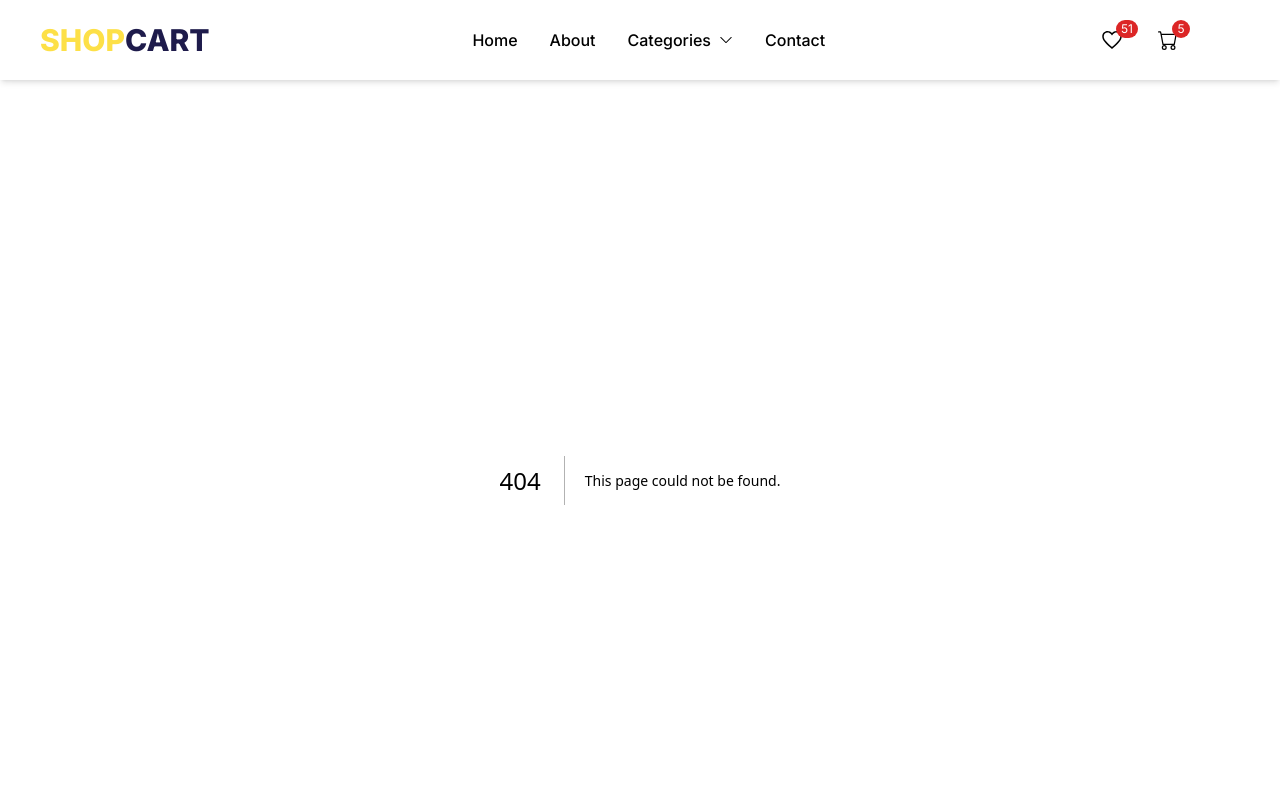
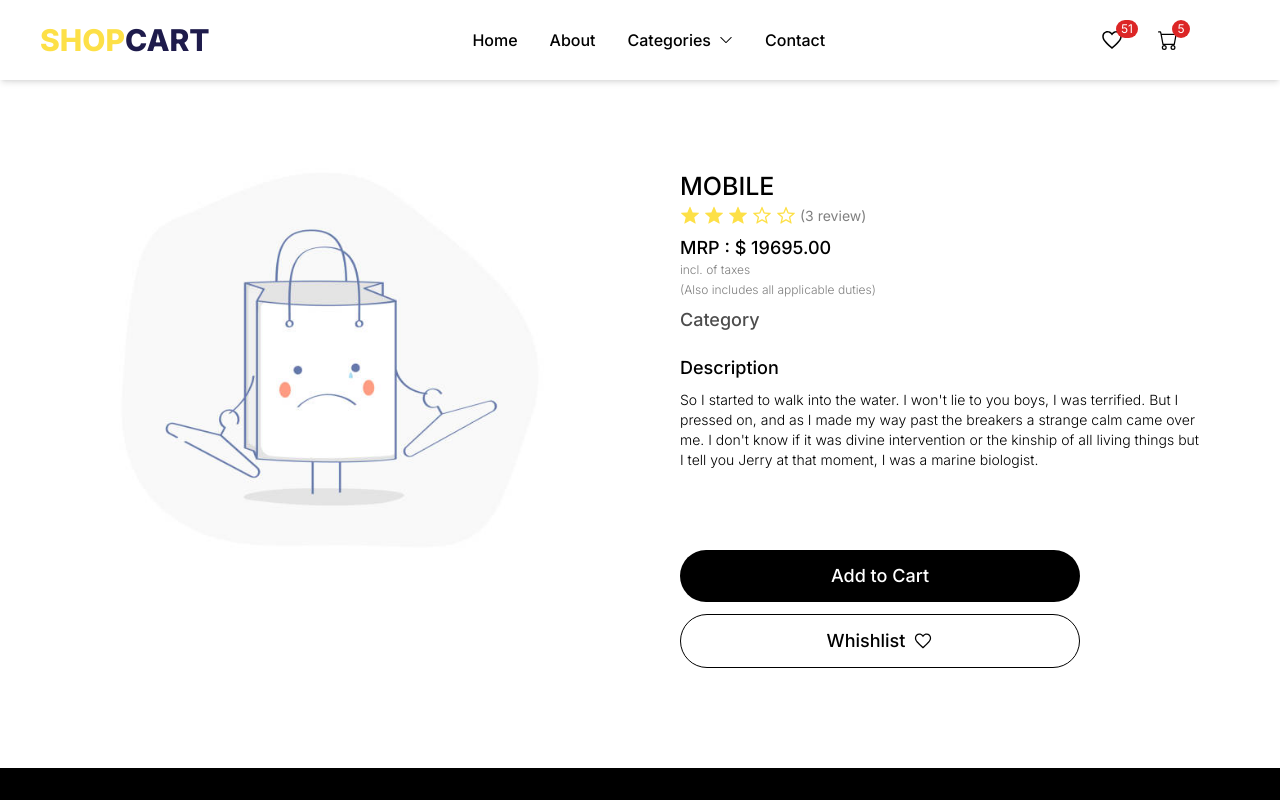
Before and after one commit to aakashsingh5858/nextjs-e-commerce, a Next.js app: page /product/1 in a window 1280 px wide. Before the commit this address had no page. Shown: the top 800 px of the page. Built offline with nearby package versions, Linux system fonts and the light colour scheme.

Commit message:
productDetails and category page completed

```diff
--- a/app/api/api.js
+++ b/app/api/api.js
@@ -3,8 +3,17 @@ import axios from "axios";
 export const getAllProducts = async () => {
   try {
     const response = await axios.get("https://fakestoreapi.com/products");
-    console.log(response);
+    return response;
   } catch (error) {
     console.error(error);
   }
 };
+
+export const getProductDetails = async (id) => {
+  try {
+    const response = await axios.get(`https://fakestoreapi.com/products/${id}`);
+    return response;
+  } catch (error) {
+    console.error(error);
+  }
+};
--- /dev/null
+++ b/app/category/[slug]/page.js
@@ -0,0 +1,28 @@
+import React from "react";
+import Wrapper from "../../components/Wrapper";
+import ProductCard from "@/app/components/ProductCard/ProductCard";
+
+const Category = () => {
+  return (
+    <div className="w-full md:py-20">
+      <Wrapper>
+        <div className="text-center max-w-[800px] mx-auto mt-8 md:mt-0">
+          <div className="text-[2.5rem] text-indigo-950 md:text-[3.5rem] mb-5 font-normal  pb-2 leading-tight">
+            Running Shoes
+          </div>
+        </div>
+        <div className="grid grid-cols-1 sm:grid-cols-2 md:grid-cols-3 lg:grid-cols-4 gap-5 my-14 px-5 md:px-0">
+          {/* {productsData?.map((data, i) => {
+            return (
+              <div key={i}> */}
+          <ProductCard product={[]} />
+        </div>
+        {/* );
+          })}
+        </div> */}
+      </Wrapper>
+    </div>
+  );
+};
+
+export default Category;
--- /dev/null
+++ b/app/components/ProductCard/ProductCard.js
@@ -0,0 +1,42 @@
+"use client";
+import { getProductDetails } from "@/app/api/api";
+import Image from "next/image";
+import React, { useEffect } from "react";
+import { RxStar, RxStarFilled } from "react-icons/rx";
+
+const ProductCard = ({ product }) => {
+  const { title, image, price, rating, id } = product;
+  useEffect(() => {
+    getProductDetail();
+  }, [id]);
+  const getProductDetail = () => {
+    getProductDetails(id).then((res) => {
+      console.log(res, "-------------");
+    });
+  };
+  return (
+    <div className="bg-white rounded-xl w-[250px] hover:scale-105 duration-300 h-[350px] shadow-md flex flex-col">
+      <div className="flex items-center justify-center">
+        <Image
+          src={image}
+          alt={title}
+          width={220}
+          height={220}
+          className="w-[220px] h-[200px] object-contain "
+        />
+      </div>
+      <div className="p-4 text-black/[0.9] block">
+        <div className="flex  items-center text-black/[0.5]">
+          <p className="mr-2  text-sm font-semibold">$ {price}</p>
+          <p className="text-base  font-medium line-through"> $ 25.00</p>
+          <p className="ml-auto text-base font-medium text-green-500">
+            20% off
+          </p>
+        </div>
+        <h2 className="text-sm mt-2 font-medium">{title}</h2>
+      </div>
+    </div>
+  );
+};
+
+export default ProductCard;
--- a/app/components/footer/Footer.js
+++ b/app/components/footer/Footer.js
@@ -1,5 +1,4 @@
 "use client";
-import Link from "next/link";
 import React from "react";
 import { FaFacebookF, FaTwitter, FaYoutube, FaInstagram } from "react-icons/fa";
 import Wrapper from "../Wrapper";
@@ -82,17 +81,15 @@ const Footer = () => {
         {/* RIGHT START */}
         <div className="flex gap-4 justify-center md:justify-start">
           <div
-            onClick={() => window.open("https://facebook.com", "_blank")}
             className="w-10 h-10 rounded-full bg-white/[0.25] flex items-center justify-center text-black hover:bg-white/[0.5] cursor-pointer"
           >
             <FaFacebookF size={20} />
           </div>
-          <Link
-            href="https://twitter.com"
+          <div
             className="w-10 h-10 rounded-full bg-white/[0.25] flex items-center justify-center text-black hover:bg-white/[0.5] cursor-pointer"
           >
             <FaTwitter size={20} />
-          </Link>
+          </div>
           <div className="w-10 h-10 rounded-full bg-white/[0.25] flex items-center justify-center text-black hover:bg-white/[0.5] cursor-pointer">
             <FaYoutube size={20} />
           </div>
--- a/app/page.js
+++ b/app/page.js
@@ -1,9 +1,45 @@
+"use client";
+import { useEffect, useState } from "react";
 import HeroBanner from "./components/HeroBanner/HeroBanner";
+import ProductCard from "./components/ProductCard/ProductCard";
+import Wrapper from "./components/Wrapper";
+import { getAllProducts } from "./api/api";
 
 export default function Home() {
+  const [productsData, setProductsData] = useState([]);
+  useEffect(() => {
+    getAllProductsData();
+  }, []);
+  const getAllProductsData = () => {
+    getAllProducts().then((res) => {
+      if (res.status && res.status === 200) {
+        setProductsData(res?.data);
+      }
+    });
+  };
+  // console.log(productsData, "productsData");
   return (
     <main className="">
       <HeroBanner />
+      <Wrapper>
+        <div className="text-center max-w-[800px] mx-auto my-[50px] md:my-[80px] ">
+          <div className="text-[2.5rem] text-yellow-300 md:text-[3.5rem] mb-5 font-normal  pb-2 leading-tight">
+            Our{" "}
+            <span className="text-indigo-950 border-b-4 border-indigo-950">
+              Products
+            </span>
+          </div>
+        </div>
+        <div className="grid grid-cols-1 sm:grid-cols-2 md:grid-cols-3 lg:grid-cols-4 gap-5 my-14 px-5 md:px-0">
+          {productsData?.map((data, i) => {
+            return (
+              <div key={i}>
+                <ProductCard product={data} />
+              </div>
+            );
+          })}
+        </div>
+      </Wrapper>
     </main>
   );
 }
--- /dev/null
+++ b/app/product/[slug]/page.js
@@ -0,0 +1,75 @@
+import Wrapper from "@/app/components/Wrapper";
+import Image from "next/image";
+import React from "react";
+import { RxStar, RxStarFilled } from "react-icons/rx";
+import { IoMdHeartEmpty } from "react-icons/io";
+
+const ProductDetails = () => {
+  return (
+    <div className="w-full md:py-20">
+      <Wrapper>
+        <div className="flex flex-col lg:flex-row md:px-10  gap-[50px] lg:gap-[100px]">
+          <div className="w-full md:w-auto flex-[1.5] max-w-[500px]  mx-auto lg:mx-0">
+            <div className="md:w-[500px] md:h-[400px] w-auto  flex items-center justify-center">
+              <Image
+                src="/assets/empty-cart.jpg"
+                alt="product"
+                width={400}
+                height={400}
+                className="w-full object-contain"
+              />
+            </div>
+          </div>
+          <div className="flex-[1]  py-2 ">
+            <div className="text-[25px] font-medium uppercase ">Mobile</div>
+            <div className="flex items-center justify-start gap-1">
+              {Array.from({ length: parseInt(3 || 0) }, (e, i) => {
+                return (
+                  <span className="text-xl text-yellow-300">
+                    <RxStarFilled />
+                  </span>
+                );
+              })}
+              {Array.from({ length: 5 - parseInt(3 || 0) }, (e, i) => {
+                return (
+                  <span className="text-xl text-yellow-300">
+                    <RxStar />
+                  </span>
+                );
+              })}
+              <p className="text-black/[0.5] text-sm">(3 review)</p>
+            </div>
+            <div className="text-lg font-medium mt-2">MRP : $ 19695.00 </div>
+            <div className="text-xs font-light text-black/[.5]">
+              incl. of taxes
+            </div>
+            <div className="text-xs font-light  text-black/[.5] mt-1">{`(Also includes all applicable duties)`}</div>
+            <div className="text-lg font-medium text-black/[.7] mt-2 mb-5">
+              Category
+            </div>
+            <div className="mb-20">
+              <div className="text-lg font-medium mb-2">Description</div>
+              <p className="mt-2 text-sm font-light">
+                So I started to walk into the water. I won't lie to you boys, I
+                was terrified. But I pressed on, and as I made my way past the
+                breakers a strange calm came over me. I don't know if it was
+                divine intervention or the kinship of all living things but I
+                tell you Jerry at that moment, I was a marine biologist.
+              </p>
+            </div>
+
+            <button className="w-full md:w-[400px] py-3 rounded-full bg-black text-white text-lg font-medium transition-transform active:scale-95 mb-3 hover:opacity-75">
+              Add to Cart
+            </button>
+            <button className="w-full md:w-[400px] py-3 rounded-full border border-black flex items-center justify-center gap-2 text-lg font-medium transition-transform active:scale-95 mb-3 hover:opacity-75">
+              Whishlist
+              <IoMdHeartEmpty size={20} />
+            </button>
+          </div>
+        </div>
+      </Wrapper>
+    </div>
+  );
+};
+
+export default ProductDetails;
--- a/next.config.js
+++ b/next.config.js
@@ -1,4 +1,10 @@
 /** @type {import('next').NextConfig} */
-const nextConfig = {}
+const nextConfig = {};
 
-module.exports = nextConfig
+module.exports = {
+  reactStrictMode: true,
+  images: {
+    domains: ["fakestoreapi.com"],
+  },
+  nextConfig,
+};
```
Also changed, not shown: app/components/header/Menu.js (+1 -9 lines).
